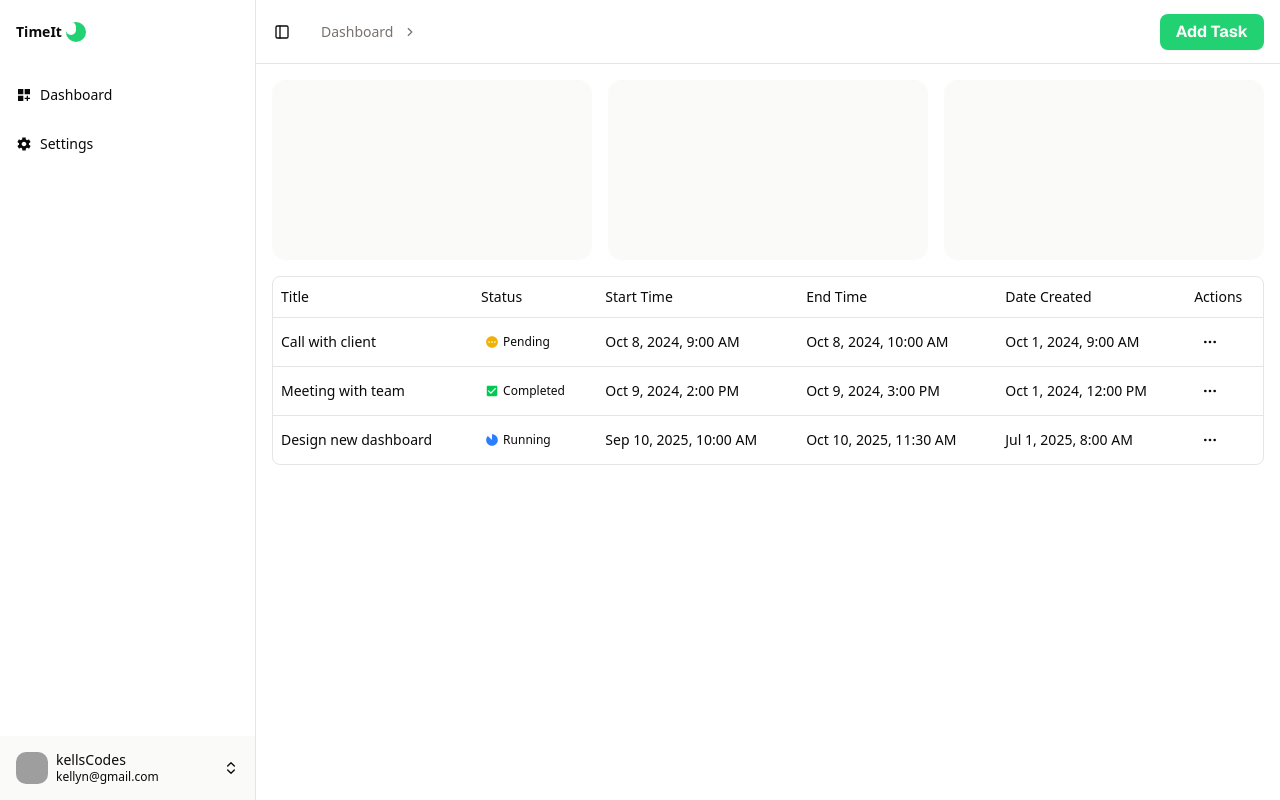
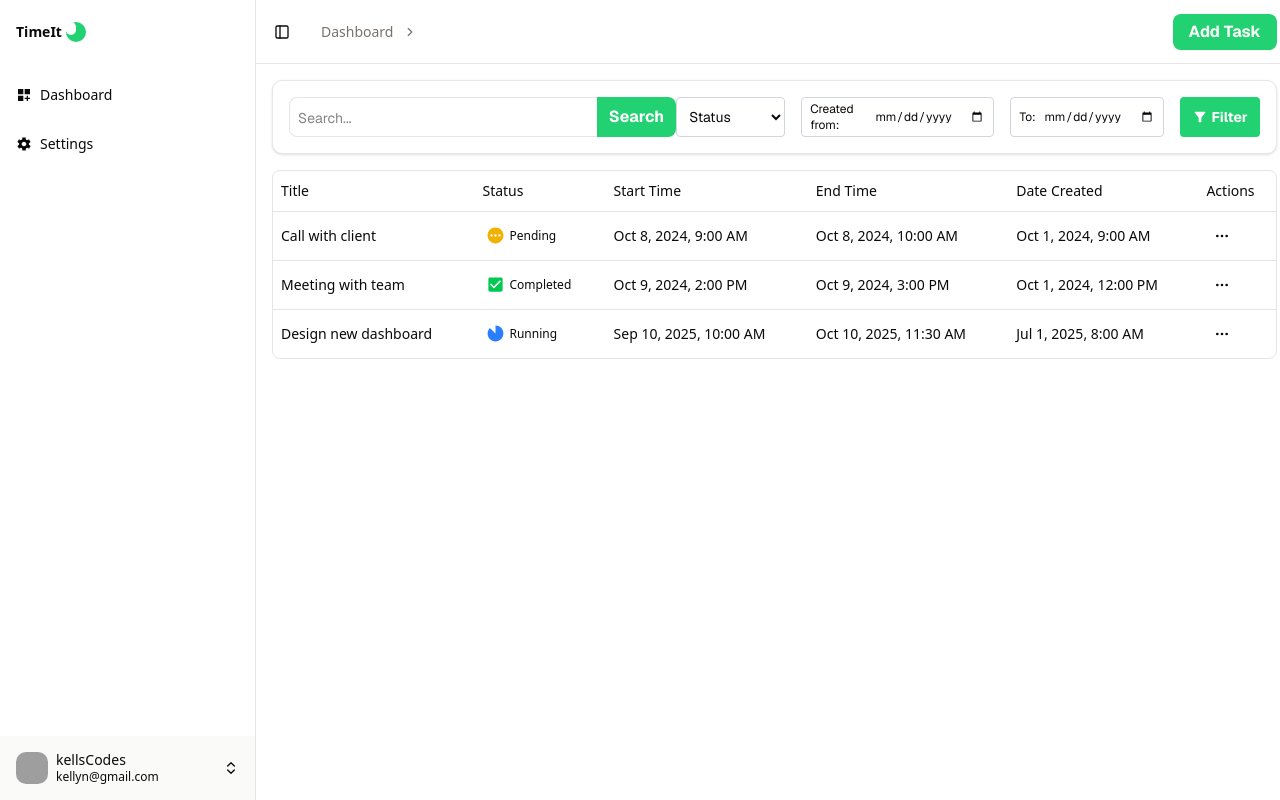
Before and after one commit to KellsCodes/tasktimer, a Next.js app in the folder frontend/: page /dashboard in a window 1280 px wide. Built offline with nearby package versions, Linux system fonts and the light colour scheme; grey boxes are pictures that could not be loaded.

Commit message:
Build dashboard table sorting

```diff
--- a/frontend/src/app/dashboard/columns.jsx
+++ b/frontend/src/app/dashboard/columns.jsx
@@ -34,11 +34,11 @@ export const columns = [
                 <div className={`p-1 flex items-center gap-x-1`}>
                     {
                         status === "Completed" ?
-                            <IoMdCheckbox className={`${colorClass}`} /> :
+                            <IoMdCheckbox className={`${colorClass} text-[19px]`} /> :
                             status === "Running" ?
-                                <MdOutlineIncompleteCircle className={`${colorClass}`} />
+                                <MdOutlineIncompleteCircle className={`${colorClass} text-[19px]`} />
                                 :
-                                <MdPending className={`${colorClass}`} />
+                                <MdPending className={`${colorClass} text-[19px]`} />
                     }
 
                     <span className={`text-xs`}>{status}</span>
--- a/frontend/src/app/dashboard/page.jsx
+++ b/frontend/src/app/dashboard/page.jsx
@@ -2,16 +2,18 @@ import AuthLayout from "../components/AuthLayout";
 import { columns } from "./columns";
 import getData from "./data";
 import { DataTable } from "./data-table"
+import SortTable from "./sort-table";
 
 export default async function Page() {
   const data = await getData();
   return (
     <AuthLayout>
       <div className="flex flex-1 flex-col gap-4 p-4">
-        <div className="grid auto-rows-min gap-4 md:grid-cols-3">
+        <div className="grid auto-rows-min gap-4 ">
+          {/* <div className="bg-muted/50 aspect-video rounded-xl" />
           <div className="bg-muted/50 aspect-video rounded-xl" />
-          <div className="bg-muted/50 aspect-video rounded-xl" />
-          <div className="bg-muted/50 aspect-video rounded-xl" />
+          <div className="bg-muted/50 aspect-video rounded-xl" /> */}
+          <SortTable />
         </div>
         {/* <div className="bg-muted/50 min-h-[100vh] flex-1 rounded-xl md:min-h-min" /> */}
         <DataTable columns={columns} data={data} />
--- /dev/null
+++ b/frontend/src/app/dashboard/sort-table.jsx
@@ -0,0 +1,37 @@
+import { MdFilterListAlt } from "react-icons/md";
+
+export default function SortTable() {
+  return (
+    <div className="font-sans flex flex-col lg:flex-row lg:items-center justify-between w-full p-4 bg-white border border-gray-200 rounded-lg shadow-sm">
+      <form action="#" className="flex items-center justify-between  rounded-md w-full lg:w-[400px] mb-5 lg:mb-0">
+        <input
+          type="search"
+          placeholder="Search..."
+          className="px-2 focus:border-t focus:border-b focus:border-l  focus:outline-0 h-[40px] rounded-l rounded-l-md w-[calc(100%-50px)] placeholder:text-sm border-t border-b border-l"
+        />
+        <button className="bg-prim font-xs font-bold text-white h-[40px] px-3 rounded-r rounded-r-md cursor-pointer">Search</button>
+      </form>
+      <div className="w-full lg:w-auto flex flex-col lg:flex-row items-center gap-x-4 gap-y-1 lg:gap-y-0">
+        <select name="" id="" className="w-full lg:w-auto h-[40px] border border-gray-300 rounded px-2 cursor-pointer text-sm" defaultValue={'Status'}>
+          <option value="">Status</option>
+          <option value="Pending">Pending</option>
+          <option value="Completed">Completed</option>
+          <option value="Running">Running</option>
+          <option value="Canceled">Canceled</option>
+        </select>
+        <div className="w-full lg:w-auto flex items-center gap-x-2 text-xs h-[40px] border px-2 rounded border-gray-300">
+          <span>Created from:</span>
+          <input type="date" className="focus:ring-0 focus:border-none border-none h-full cursor-pointer" />
+        </div>
+        <div className="w-full lg:w-auto flex items-center gap-x-2 text-xs h-[40px] border px-2 rounded border-gray-300">
+          <span>To:</span>
+          <input type="date" className="focus:ring-0 focus:border-none border-none h-full cursor-pointer" />
+        </div>
+        <button className="w-full lg:w-auto bg-prim font-bold text-white h-[40px] px-3 rounded cursor-pointer flex items-center justify-center gap-x-1 w-[90px] hover:opacity-70 transition-all duration-300 ease-in-out">
+          <MdFilterListAlt />
+          <span className="text-sm">Filter</span>
+        </button>
+      </div>
+    </div>
+  );
+}
```
